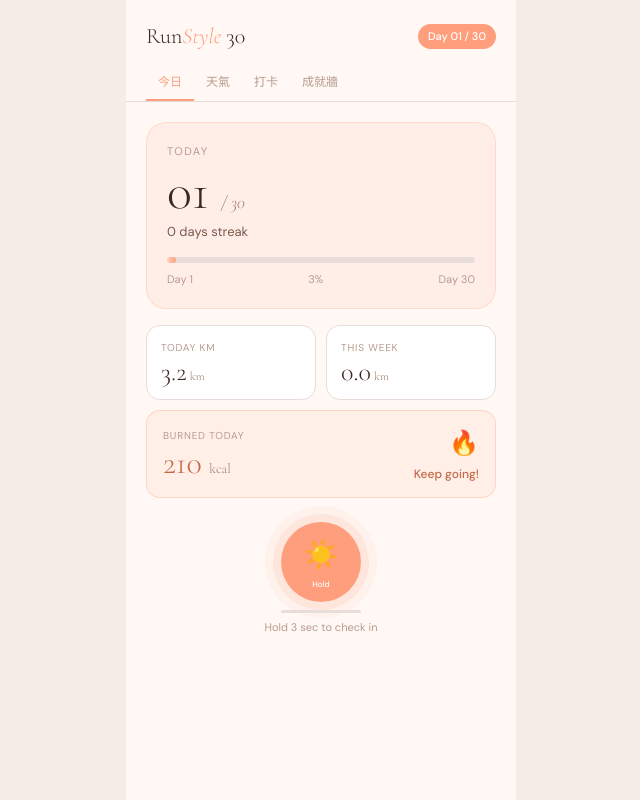
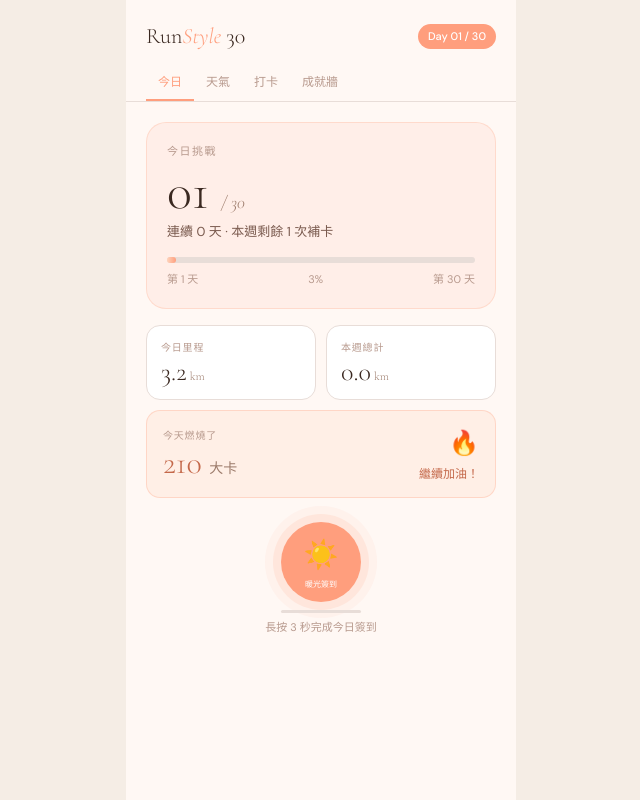
Before and after one commit to sally350912/runstyle30, a React (Vite) app: page / in a window 1280 px wide. Shown: the whole page, without its empty margins (319-959 px from the left). Built offline with nearby package versions, Linux system fonts and the light colour scheme.

Commit message:
Update HomePage.tsx

```diff
--- a/src/pages/HomePage.tsx
+++ b/src/pages/HomePage.tsx
@@ -8,16 +8,19 @@ interface Props {
 }
 
 function calcKcal(minutes: number): number {
-  return Math.round(8.2 * 55 * (minutes / 60))
+  const met = 8.2
+  const kg  = 55
+  const hrs = minutes / 60
+  return Math.round(met * kg * hrs)
 }
 
 function getMotivation(km: number): string {
-  if (km >= 10) return 'Today is your hero day! 🏆'
-  if (km >= 7)  return 'You look unstoppable! ✨'
-  if (km >= 5)  return '5km! You are the coolest runner in town ❤️'
-  if (km >= 3)  return 'Keep going! Every step is your victory 🌟'
-  if (km >= 1)  return 'Starting is courage. Keep it up tomorrow! 🙌'
-  return 'Keep going! Every step is progress 💪'
+  if (km >= 10) return '\u4eca\u5929\u662f\u5c6c\u65bc\u4f60\u7684\u82f1\u96c4\u65e5\uff01\ud83c\udfc6'
+  if (km >= 7)  return '\u8df3\u51fa\u8212\u9069\u5708\uff0c\u4f60\u770b\u8d77\u4f86\u95dc\u4e0d\u4f4f\u4e86\uff01\u2728'
+  if (km >= 5)  return '\u4e94\u516c\u91cc\uff01\u4f60\u5c31\u662f\u5168\u57ce\u6700\u9177\u7684\u8de8\u8005\u2764\ufe0f'
+  if (km >= 3)  return '\u52a0\u6cb9\uff01\u6bcf\u4e00\u6b65\u90fd\u662f\u5c6c\u65bc\u4f60\u7684\u52dd\u5229\ud83c\udf1f'
+  if (km >= 1)  return '\u8d77\u6b65\u5c31\u662f\u52c7\u6c23\uff0c\u660e\u5929\u7e7c\u7e8c\u52a0\u6cb9\uff01\ud83d\ude4c'
+  return '\u52a0\u6cb9\uff01\u6bcf\u6b65\u90fd\u662f\u9032\u6b65\ud83d\udcaa'
 }
 
 export default function HomePage({ state, todayLog, onCheckIn }: Props) {
@@ -81,52 +84,52 @@ export default function HomePage({ state, todayLog, onCheckIn }: Props) {
         <div style={{ margin:'0 20px 16px', display:'flex', alignItems:'center', gap:12, borderRadius:14, border:'1px solid rgba(255,158,125,0.3)', background:'rgba(255,158,125,0.1)', padding:'14px 16px' }}>
           <span style={{ fontSize:22 }}>✦</span>
           <div style={{ flex:1 }}>
-            <p style={{ fontSize:13, fontWeight:500, color:'#3A2820', margin:'0 0 2px' }}>Day {state.currentDay} milestone!</p>
-            <p style={{ fontSize:11, color:'#9C7B6B', margin:0 }}>Congrats! Keep going!</p>
+            <p style={{ fontSize:13, fontWeight:500, color:'#3A2820', margin:'0 0 2px' }}>第 {state.currentDay} 天里程碑達成！</p>
+            <p style={{ fontSize:11, color:'#9C7B6B', margin:0 }}>恭喜完成這個階段，繼續加油！</p>
           </div>
         </div>
       )}
 
       <div style={{ margin:'0 20px 16px', borderRadius:20, border:'1px solid rgba(255,158,125,0.25)', background:'rgba(255,158,125,0.1)', padding:20 }}>
-        <p style={{ fontSize:11, color:'#B89A8E', letterSpacing:'1.5px', textTransform:'uppercase', marginBottom:6 }}>Today</p>
+        <p style={{ fontSize:11, color:'#B89A8E', letterSpacing:'1.5px', textTransform:'uppercase', marginBottom:6 }}>今日挑戰</p>
         <p style={{ fontFamily:"'Cormorant Garamond',serif", fontSize:52, fontWeight:300, color:'#3A2820', lineHeight:1, marginBottom:4 }}>
           {String(state.currentDay).padStart(2,'0')}{' '}
           <span style={{ fontSize:18, fontStyle:'italic', color:'#9C7B6B' }}>/ 30</span>
         </p>
         <p style={{ fontSize:13, color:'#7A5A4E', marginBottom:16 }}>
-          {state.streak} days streak
+          連續 {state.streak} 天 · 本週剩餘 {Math.max(0,1-state.restCardsUsed)} 次補卡
         </p>
         <div style={{ background:'#E8DDD8', borderRadius:10, height:6, marginBottom:8 }}>
           <div style={{ width:`${pct}%`, height:'100%', borderRadius:10, background:'linear-gradient(90deg,#FFD4BC,#FF9E7D)' }} />
         </div>
         <div style={{ display:'flex', justifyContent:'space-between', fontSize:11, color:'#B89A8E' }}>
-          <span>Day 1</span><span>{pct}%</span><span>Day 30</span>
+          <span>第 1 天</span><span>{pct}%</span><span>第 30 天</span>
         </div>
       </div>
 
       <div style={{ margin:'0 20px 16px', display:'grid', gridTemplateColumns:'1fr 1fr', gap:10 }}>
         <div style={{ background:'white', border:'1px solid #E8DDD8', borderRadius:14, padding:14 }}>
-          <p style={{ fontSize:10, color:'#B89A8E', letterSpacing:'0.8px', textTransform:'uppercase', marginBottom:4 }}>Today km</p>
+          <p style={{ fontSize:10, color:'#B89A8E', letterSpacing:'0.8px', textTransform:'uppercase', marginBottom:4 }}>今日里程</p>
           <p style={{ fontFamily:"'Cormorant Garamond',serif", fontSize:26, fontWeight:300, color:'#3A2820', lineHeight:1, margin:0 }}>
             {displayKm}<span style={{ fontSize:12, color:'#9C7B6B', marginLeft:3 }}>km</span>
           </p>
         </div>
         <div style={{ background:'white', border:'1px solid #E8DDD8', borderRadius:14, padding:14 }}>
-          <p style={{ fontSize:10, color:'#B89A8E', letterSpacing:'0.8px', textTransform:'uppercase', marginBottom:4 }}>This week</p>
+          <p style={{ fontSize:10, color:'#B89A8E', letterSpacing:'0.8px', textTransform:'uppercase', marginBottom:4 }}>本週總計</p>
           <p style={{ fontFamily:"'Cormorant Garamond',serif", fontSize:26, fontWeight:300, color:'#3A2820', lineHeight:1, margin:0 }}>
             {weekKm}<span style={{ fontSize:12, color:'#9C7B6B', marginLeft:3 }}>km</span>
           </p>
         </div>
         <div style={{ gridColumn:'1 / -1', background:'rgba(255,212,188,0.25)', border:'1px solid rgba(255,158,125,0.3)', borderRadius:14, padding:'14px 16px', display:'flex', alignItems:'center', justifyContent:'space-between' }}>
           <div>
-            <p style={{ fontSize:10, color:'#B89A8E', letterSpacing:'0.8px', textTransform:'uppercase', marginBottom:4 }}>Burned today</p>
+            <p style={{ fontSize:10, color:'#B89A8E', letterSpacing:'0.8px', textTransform:'uppercase', marginBottom:4 }}>今天燃燒了</p>
             <p style={{ fontFamily:"'Cormorant Garamond',serif", fontSize:32, fontWeight:300, color:'#C4684A', lineHeight:1, margin:0 }}>
-              {displayKcal} <span style={{ fontSize:14, color:'#9C7B6B' }}>kcal</span>
+              {displayKcal} <span style={{ fontSize:14, color:'#9C7B6B' }}>大卡</span>
             </p>
           </div>
           <div style={{ textAlign:'right' }}>
             <div style={{ fontSize:24, marginBottom:4 }}>🔥</div>
-            <p style={{ fontSize:12, color:'#C4684A', fontWeight:500, margin:0 }}>Keep going!</p>
+            <p style={{ fontSize:12, color:'#C4684A', fontWeight:500, margin:0 }}>繼續加油！</p>
           </div>
         </div>
       </div>
@@ -145,13 +148,13 @@ export default function HomePage({ state, todayLog, onCheckIn }: Props) {
           onTouchStart={startHold} onTouchEnd={endHold}
           style={{ width:80, height:80, borderRadius:'50%', border:'none', background: done ? '#C4684A' : '#FF9E7D', boxShadow: holding ? '0 0 0 14px rgba(255,158,125,0.25),0 0 0 26px rgba(255,158,125,0.08)' : '0 0 0 8px rgba(255,158,125,0.15),0 0 0 16px rgba(255,158,125,0.07)', cursor: done ? 'default' : 'pointer', display:'flex', flexDirection:'column', alignItems:'center', justifyContent:'center', transition:'box-shadow 0.3s,background 0.3s', margin:'0 auto 8px' }}>
           <span style={{ fontSize:28 }}>{done ? '✓' : '☀️'}</span>
-          <span style={{ fontSize:8, color:'white', fontWeight:500, marginTop:2 }}>{done ? 'Done' : 'Hold'}</span>
+          <span style={{ fontSize:8, color:'white', fontWeight:500, marginTop:2 }}>{done ? '已簽到' : '暖光簽到'}</span>
         </button>
         <div style={{ width:80, height:3, background:'#E8DDD8', borderRadius:10, margin:'0 auto 6px', overflow:'hidden' }}>
           <div style={{ width:`${holdPct}%`, height:'100%', background:'#FF9E7D', borderRadius:10, transition:'width 0.1s linear' }} />
         </div>
         <p style={{ fontSize:11, color: done ? '#FF9E7D' : '#B89A8E', textAlign:'center' }}>
-          {done ? '✓ Energy injected!' : 'Hold 3 sec to check in'}
+          {done ? '✓ 今日能量已注入！' : '長按 3 秒完成今日簽到'}
         </p>
       </div>
 
@@ -161,14 +164,14 @@ export default function HomePage({ state, todayLog, onCheckIn }: Props) {
           <div style={{ width:'100%', maxWidth:390, background:'#FFF8F4', borderRadius:'24px 24px 0 0', padding:'28px 24px 40px', boxShadow:'0 -8px 32px rgba(58,40,32,0.15)' }}>
             <div style={{ display:'flex', alignItems:'center', justifyContent:'space-between', marginBottom:24 }}>
               <div>
-                <p style={{ fontFamily:"'Cormorant Garamond',serif", fontSize:24, fontWeight:300, color:'#3A2820', margin:'0 0 2px' }}>Today's run ☀️</p>
-                <p style={{ fontSize:12, color:'#9C7B6B', margin:0 }}>Log your results for Day {state.currentDay}!</p>
+                <p style={{ fontFamily:"'Cormorant Garamond',serif", fontSize:24, fontWeight:300, color:'#3A2820', margin:'0 0 2px' }}>今日跑步記錄 ☀️</p>
+                <p style={{ fontSize:12, color:'#9C7B6B', margin:0 }}>填入今天的成果，一起點亮 Day {state.currentDay}！</p>
               </div>
               <button onClick={() => setShowModal(false)} style={{ width:32, height:32, borderRadius:'50%', border:'1px solid #E8DDD8', background:'white', cursor:'pointer', fontSize:14, color:'#B89A8E', display:'flex', alignItems:'center', justifyContent:'center' }}>✕</button>
             </div>
 
             <div style={{ marginBottom:20 }}>
-              <p style={{ fontSize:11, letterSpacing:'1.2px', textTransform:'uppercase', color:'#B89A8E', marginBottom:10 }}>Distance</p>
+              <p style={{ fontSize:11, letterSpacing:'1.2px', textTransform:'uppercase', color:'#B89A8E', marginBottom:10 }}>跑步里程</p>
               <div style={{ display:'flex', gap:6, marginBottom:10 }}>
                 {QUICK_KM.map(v => (
                   <button key={v} onClick={() => setKm(v)} style={{ flex:1, padding:'7px 4px', borderRadius:10, border: km===v ? '1.5px solid #FF9E7D' : '1px solid #E8DDD8', background: km===v ? '#FFF5F0' : 'white', fontSize:12, fontWeight: km===v ? 500 : 400, color: km===v ? '#C4684A' : '#7A5A4E', cursor:'pointer' }}>{v}</button>
@@ -182,7 +185,7 @@ export default function HomePage({ state, todayLog, onCheckIn }: Props) {
             </div>
 
             <div style={{ marginBottom:24 }}>
-              <p style={{ fontSize:11, letterSpacing:'1.2px', textTransform:'uppercase', color:'#B89A8E', marginBottom:10 }}>Duration</p>
+              <p style={{ fontSize:11, letterSpacing:'1.2px', textTransform:'uppercase', color:'#B89A8E', marginBottom:10 }}>跑步時間</p>
               <div style={{ display:'flex', gap:6, marginBottom:10 }}>
                 {QUICK_MIN.map(v => (
                   <button key={v} onClick={() => setMinutes(v)} style={{ flex:1, padding:'7px 4px', borderRadius:10, border: minutes===v ? '1.5px solid #FF9E7D' : '1px solid #E8DDD8', background: minutes===v ? '#FFF5F0' : 'white', fontSize:12, fontWeight: minutes===v ? 500 : 400, color: minutes===v ? '#C4684A' : '#7A5A4E', cursor:'pointer' }}>{v}</button>
@@ -191,23 +194,23 @@ export default function HomePage({ state, todayLog, onCheckIn }: Props) {
               <div style={{ display:'flex', alignItems:'center', background:'white', border:'1px solid #E8DDD8', borderRadius:14, padding:'0 16px', height:52 }}>
                 <input type="number" min="1" max="999" step="1" value={minutes} onChange={e => setMinutes(e.target.value)}
                   style={{ flex:1, border:'none', background:'transparent', fontFamily:"'Cormorant Garamond',serif", fontSize:28, fontWeight:300, color:'#3A2820', outline:'none' }} placeholder="28"/>
-                <span style={{ fontSize:14, color:'#9C7B6B', fontWeight:500 }}>min</span>
+                <span style={{ fontSize:14, color:'#9C7B6B', fontWeight:500 }}>分鐘</span>
               </div>
             </div>
 
             <div style={{ background:'rgba(255,158,125,0.08)', border:'1px solid rgba(255,158,125,0.2)', borderRadius:12, padding:'12px 16px', marginBottom:20, display:'flex', alignItems:'center', justifyContent:'space-between' }}>
               <div>
-                <p style={{ fontSize:11, color:'#9C7B6B', margin:'0 0 3px' }}>Estimated burn</p>
+                <p style={{ fontSize:11, color:'#9C7B6B', margin:'0 0 3px' }}>預估燃燒熱量</p>
                 <p style={{ fontFamily:"'Cormorant Garamond',serif", fontSize:22, color:'#C4684A', fontWeight:300, margin:0 }}>
-                  {calcKcal(parseFloat(minutes)||0)} kcal 🔥
+                  {calcKcal(parseFloat(minutes)||0)} 大卡 🔥
                 </p>
               </div>
-              <p style={{ fontSize:13, color:'#FF9E7D', fontWeight:500, margin:0 }}>Keep going!</p>
+              <p style={{ fontSize:13, color:'#FF9E7D', fontWeight:500, margin:0 }}>繼續加油！</p>
             </div>
 
             <button onClick={handleConfirm}
               style={{ width:'100%', height:56, borderRadius:20, border:'none', background:'linear-gradient(135deg,#FFD2B8,#FF9E7D 45%,#E87A5C)', boxShadow:'0 8px 20px -8px rgba(232,122,92,0.5),inset 0 1px 0 rgba(255,255,255,0.4)', color:'white', fontFamily:"'Cormorant Garamond',serif", fontSize:20, fontStyle:'italic', cursor:'pointer', display:'flex', alignItems:'center', justifyContent:'center', gap:8 }}>
-              ☀️ Inject today's energy!
+              ☀️ 注入今日能量！
             </button>
           </div>
         </div>
```
